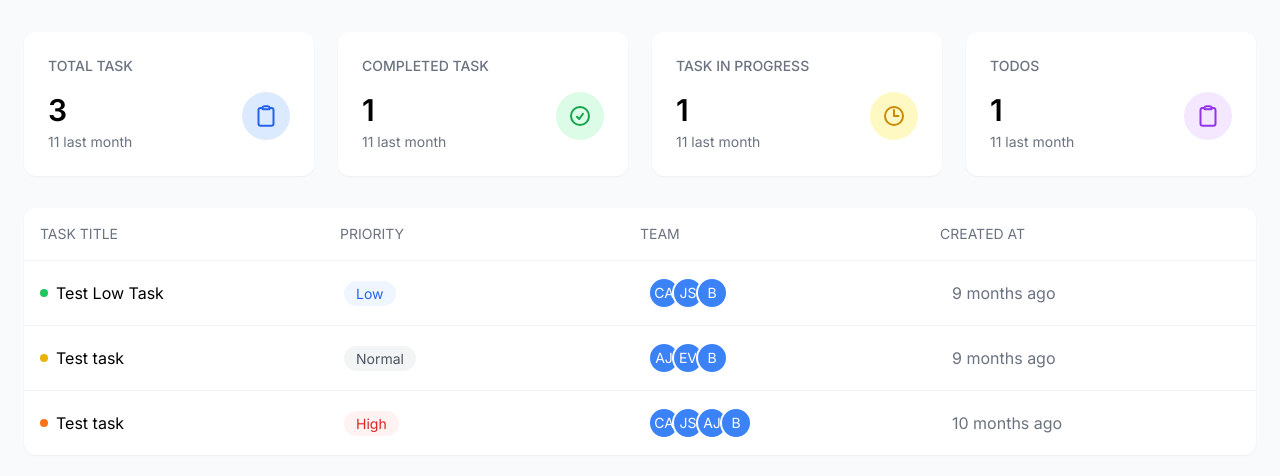
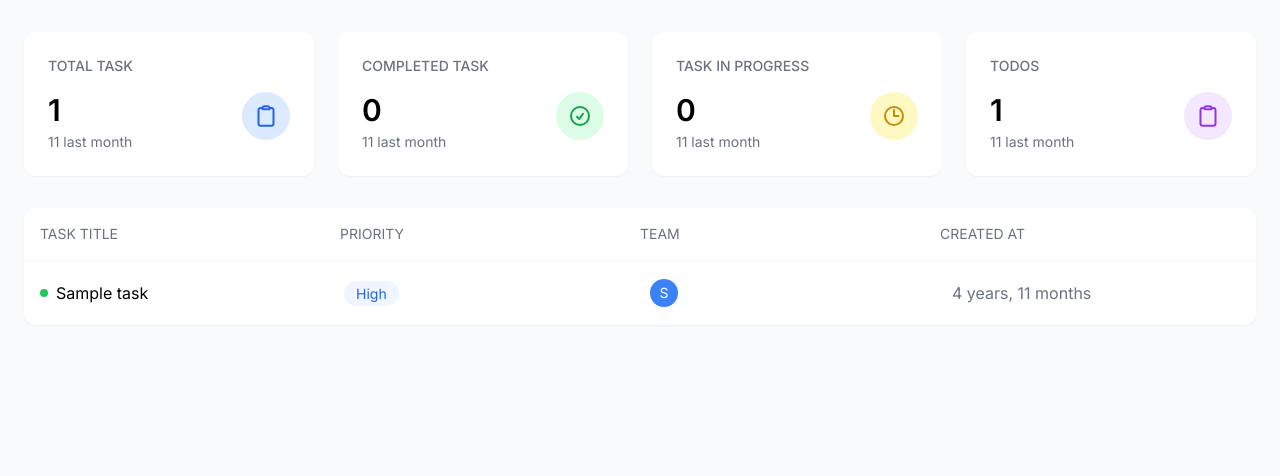
Before and after one commit to phitronio/SDT-Django, a Django app: page /tasks/manager-dashboard/ in a window 1280 px wide. Shown: the part 64-540 px from the top of the page. Run offline with Django 5.2, Linux system fonts and the light colour scheme; tables that the repository leaves empty hold one stand-in row (values such as "Sample post").

Commit message:
Dynamic Dashboard

```diff
--- a/task-management/tasks/templates/dashboard/dashboard.html
+++ b/task-management/tasks/templates/dashboard/dashboard.html
@@ -56,7 +56,7 @@
             <h3 class="text-sm font-medium text-gray-500 mb-4">TOTAL TASK</h3>
             <div class="flex justify-between items-start">
               <div>
-                <p class="text-3xl font-semibold mb-1">3</p>
+                <p class="text-3xl font-semibold mb-1"> {{ total_task }} </p>
                 <p class="text-gray-500 text-sm">11 last month</p>
               </div>
               <div class="bg-blue-100 p-3 rounded-full">
@@ -84,7 +84,7 @@
             </h3>
             <div class="flex justify-between items-start">
               <div>
-                <p class="text-3xl font-semibold mb-1">1</p>
+                <p class="text-3xl font-semibold mb-1">{{completed_task}} </p>
                 <p class="text-gray-500 text-sm">11 last month</p>
               </div>
               <div class="bg-green-100 p-3 rounded-full">
@@ -112,7 +112,7 @@
             </h3>
             <div class="flex justify-between items-start">
               <div>
-                <p class="text-3xl font-semibold mb-1">1</p>
+                <p class="text-3xl font-semibold mb-1"> {{in_progress_task}} </p>
                 <p class="text-gray-500 text-sm">11 last month</p>
               </div>
               <div class="bg-yellow-100 p-3 rounded-full">
@@ -137,7 +137,7 @@
             <h3 class="text-sm font-medium text-gray-500 mb-4">TODOS</h3>
             <div class="flex justify-between items-start">
               <div>
-                <p class="text-3xl font-semibold mb-1">1</p>
+                <p class="text-3xl font-semibold mb-1"> {{pending_task}} </p>
                 <p class="text-gray-500 text-sm">11 last month</p>
               </div>
               <div class="bg-purple-100 p-3 rounded-full">
--- a/task-management/tasks/templates/dashboard/manager-dashboard.html
+++ b/task-management/tasks/templates/dashboard/manager-dashboard.html
@@ -13,106 +13,32 @@
     </div>
     <!-- Task Items  -->
     <div class="divide-y divide-gray-100">
-      <!-- Task 1 -->
-      <div class="grid grid-cols-4 gap-4 p-4 items-center">
+     {% for task in tasks %}
+       <!-- Task 1 -->
+       <div class="grid grid-cols-4 gap-4 p-4 items-center">
         <div class="flex items-center gap-2">
           <div class="w-2 h-2 rounded-full bg-green-500"></div>
-          <span>Test Low Task</span>
+          <span>{{task.title}}</span>
         </div>
         <div>
           <span
             class="px-3 py-1 rounded-full bg-blue-50 text-blue-600 text-sm"
-            >Low</span
+            >{{task.details.get_priority_display}}</span
           >
         </div>
         <div class="flex -space-x-2">
+          {% for emp in task.assigned_to.all %}
           <div
-            class="w-8 h-8 rounded-full bg-blue-500 flex items-center justify-center text-white text-sm border-2 border-white"
-          >
-            CA
-          </div>
-          <div
-            class="w-8 h-8 rounded-full bg-blue-500 flex items-center justify-center text-white text-sm border-2 border-white"
-          >
-            JS
-          </div>
-          <div
-            class="w-8 h-8 rounded-full bg-blue-500 flex items-center justify-center text-white text-sm border-2 border-white"
-          >
-            B
-          </div>
+          class="w-8 h-8 rounded-full bg-blue-500 flex items-center justify-center text-white text-sm border-2 border-white"
+        >
+          {{emp.name|slice:':1'}}
         </div>
-        <div class="text-gray-500">9 months ago</div>
+          {% endfor %}
+        </div>
+        <div class="text-gray-500">{{task.created_at|timesince}}</div>
       </div>
+     {% endfor %}
 
-      <!-- Task 2 -->
-      <div class="grid grid-cols-4 gap-4 p-4 items-center">
-        <div class="flex items-center gap-2">
-          <div class="w-2 h-2 rounded-full bg-yellow-500"></div>
-          <span>Test task</span>
-        </div>
-        <div>
-          <span
-            class="px-3 py-1 rounded-full bg-gray-100 text-gray-600 text-sm"
-            >Normal</span
-          >
-        </div>
-        <div class="flex -space-x-2">
-          <div
-            class="w-8 h-8 rounded-full bg-blue-500 flex items-center justify-center text-white text-sm border-2 border-white"
-          >
-            AJ
-          </div>
-          <div
-            class="w-8 h-8 rounded-full bg-blue-500 flex items-center justify-center text-white text-sm border-2 border-white"
-          >
-            EV
-          </div>
-          <div
-            class="w-8 h-8 rounded-full bg-blue-500 flex items-center justify-center text-white text-sm border-2 border-white"
-          >
-            B
-          </div>
-        </div>
-        <div class="text-gray-500">9 months ago</div>
-      </div>
-
-      <!-- Task 3 -->
-      <div class="grid grid-cols-4 gap-4 p-4 items-center">
-        <div class="flex items-center gap-2">
-          <div class="w-2 h-2 rounded-full bg-orange-500"></div>
-          <span>Test task</span>
-        </div>
-        <div>
-          <span
-            class="px-3 py-1 rounded-full bg-red-50 text-red-600 text-sm"
-            >High</span
-          >
-        </div>
-        <div class="flex -space-x-2">
-          <div
-            class="w-8 h-8 rounded-full bg-blue-500 flex items-center justify-center text-white text-sm border-2 border-white"
-          >
-            CA
-          </div>
-          <div
-            class="w-8 h-8 rounded-full bg-blue-500 flex items-center justify-center text-white text-sm border-2 border-white"
-          >
-            JS
-          </div>
-          <div
-            class="w-8 h-8 rounded-full bg-blue-500 flex items-center justify-center text-white text-sm border-2 border-white"
-          >
-            AJ
-          </div>
-          <div
-            class="w-8 h-8 rounded-full bg-blue-500 flex items-center justify-center text-white text-sm border-2 border-white"
-          >
-            B
-          </div>
-        </div>
-        <div class="text-gray-500">10 months ago</div>
-      </div>
     </div>
   </div>
 
--- a/task-management/tasks/views.py
+++ b/task-management/tasks/views.py
@@ -10,7 +10,22 @@ from django.db.models import Q, Count, Max, Min, Avg
 
 
 def manager_dashboard(request):
-    return render(request, "dashboard/manager-dashboard.html")
+    tasks = Task.objects.all()
+
+    # getting task count
+    total_task = tasks.count()
+    completed_task = Task.objects.filter(status="COMPLETED").count()
+    in_progress_task = Task.objects.filter(status='IN_PROGRESS').count()
+    pending_task = Task.objects.filter(status="PENDING").count()
+
+    context = {
+        "tasks": tasks,
+        "total_task": total_task,
+        "pending_task": pending_task,
+        "in_progress_task": in_progress_task,
+        "completed_task": completed_task
+    }
+    return render(request, "dashboard/manager-dashboard.html", context)
 
 
 def user_dashboard(request):
```
